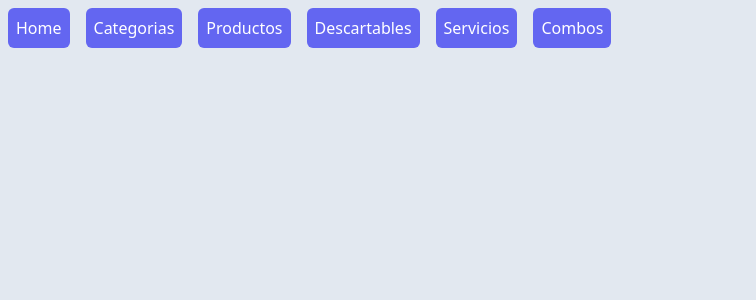
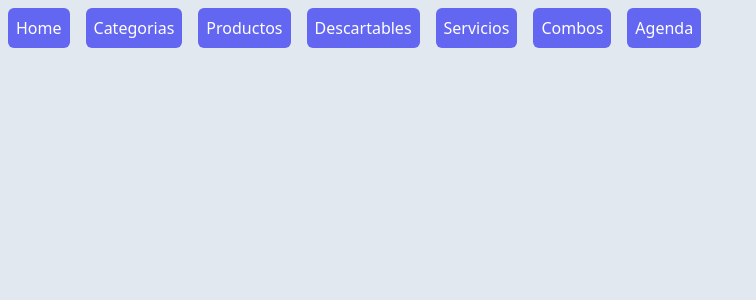
Before and after one commit to RumRage/Todolimpio-Front-End, a React (Create React App) app: page / in a window 1280 px wide. Shown: the top 300 px of the page, without its empty margins (0-756 px from the left). Built offline with nearby package versions, Linux system fonts and the light colour scheme.

Commit message:
Creación de rutas y archivos

```diff
--- a/src/App.js
+++ b/src/App.js
@@ -4,6 +4,7 @@ import { ProductProvider } from './Context/ProductContext';
 import { DisposableProvider } from './Context/DisposableContext';
 import { ServiceProvider } from './Context/ServiceContext';
 import { ComboProvider } from './Context/ComboContext';
+import { ScheduleProvider } from './Context/ScheduleContext';
 
 import { Home } from './components/Home';
 
@@ -27,6 +28,9 @@ import { ComboIndex } from './components/combos/ComboIndex';
 import { ComboCreate } from './components/combos/ComboCreate';
 import { ComboEdit } from './components/combos/ComboEdit';
 
+import { ScheduleIndex } from './components/schedules/ScheduleIndex';
+import { ScheduleCreate } from './components/schedules/ScheduleCreate';
+import { ScheduleEdit } from './components/schedules/ScheduleEdit';
 
 function App() {
   return (
@@ -52,6 +56,9 @@ function App() {
             <li className='m-2 p-2 bg-indigo-500 hover:bg-indigo-700 text-white rounded-md'>
               <Link to="/combos">Combos</Link>
             </li>
+            <li className='m-2 p-2 bg-indigo-500 hover:bg-indigo-700 text-white rounded-md'>
+              <Link to="/schedules">Agenda</Link>
+            </li>
           </ul>
         </nav>
         <Routes>
@@ -70,6 +77,9 @@ function App() {
           <Route path="/combos" element={<ComboProvider><ComboIndex /></ComboProvider>} />
           <Route path="/combos/create" element={<ComboProvider><ComboCreate /></ComboProvider>} />
           <Route path="/combos/:id/edit" element={<ComboProvider><ComboEdit /></ComboProvider>} />
+          <Route path="/schedules" element={<ScheduleProvider><ScheduleIndex /></ScheduleProvider>} />
+          <Route path="/schedules/create" element={<ScheduleProvider><ScheduleCreate /></ScheduleProvider>} />
+          <Route path="/schedules/:id/edit" element={<ScheduleProvider><ScheduleEdit /></ScheduleProvider>} />
         </Routes>
         </div>
       </div>
```
Also changed, not shown: src/Context/ScheduleContext.jsx (added), src/components/schedules/ScheduleCreate.jsx (added), src/components/schedules/ScheduleEdit.jsx (added), src/components/schedules/ScheduleIndex.jsx (added).
